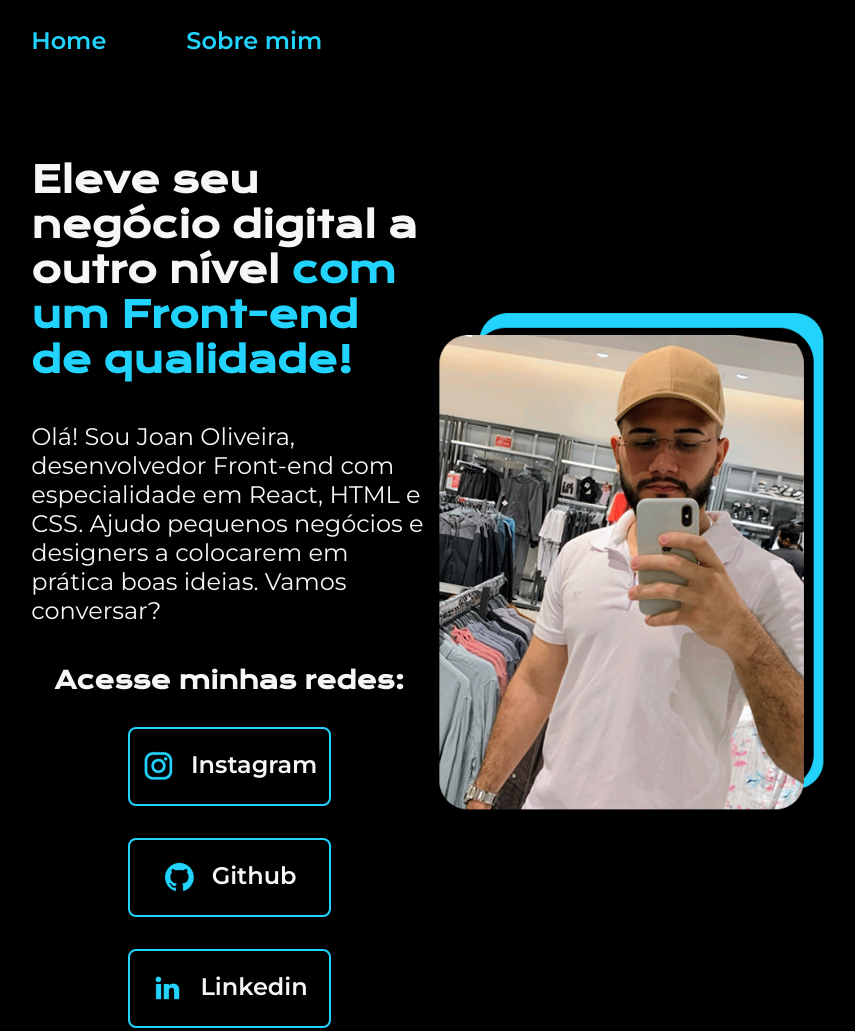
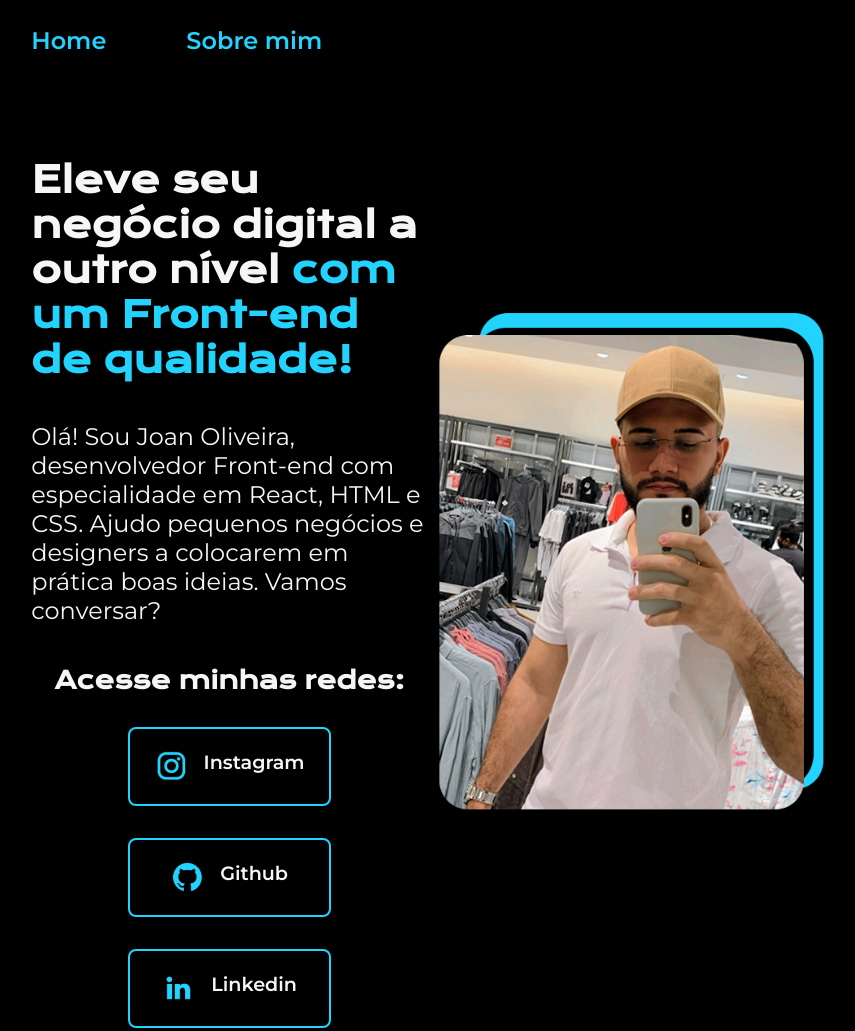
Before and after one commit to Joanliver/portfolio, a plain HTML site: page index.html in a window 1280 px wide. Shown: the top 1031 px of the page, without its empty margins (212-1067 px from the left). Drawn offline with nearby package versions, Linux system fonts and the light colour scheme.

Commit message:
Update style.css

```diff
--- a/style.css
+++ b/style.css
@@ -78,7 +78,7 @@ body {
     width: 50%;
     text-align: center;
     border-radius: 8px;
-    font-size: 1.5rem; /*O rem So serve para texto ele vai funcionar em todas as telas independente quais sejam!* (1 rem = a 16 px)*/
+    font-size: 1.2rem; /*O rem So serve para texto ele vai funcionar em todas as telas independente quais sejam!* (1 rem = a 16 px)*/
     font-weight: 600;
     padding: 21.5px 0;
     text-decoration: none;
```
